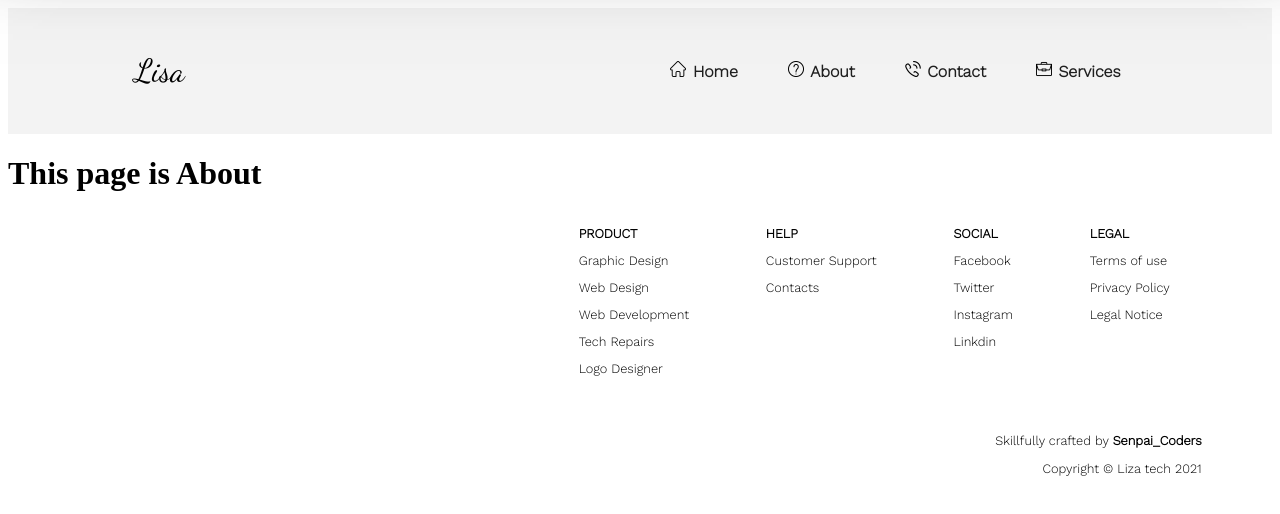
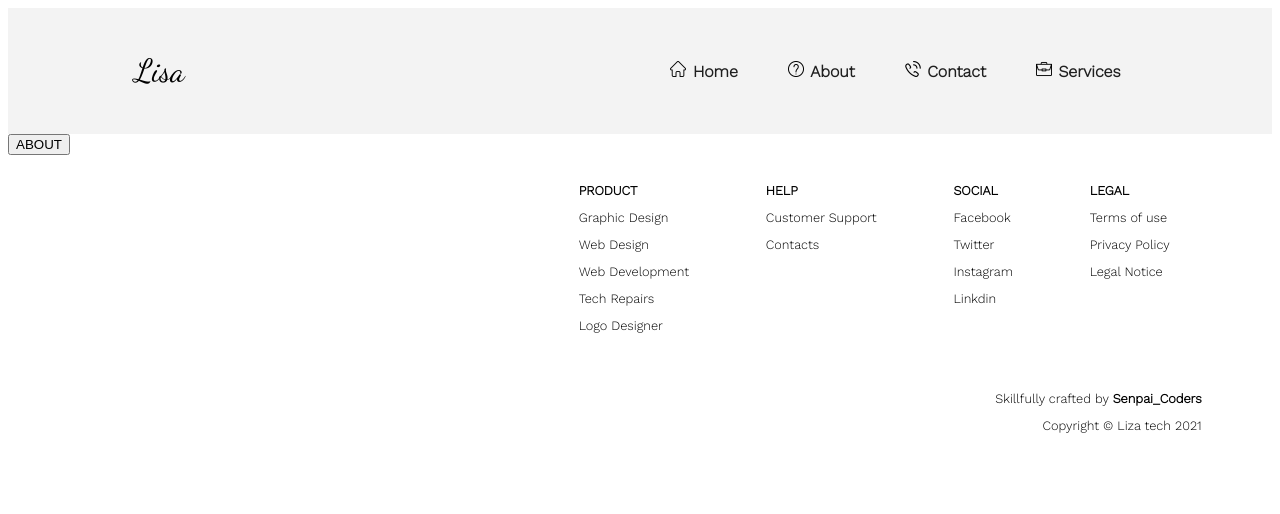
Before and after one commit to Senpai-Coders/Lisa-Webdevelopment-, a React (Create React App) app: page /About in a window 1280 px wide. Shown: the top 514 px of the page. Built offline with nearby package versions, Linux system fonts and the light colour scheme.

Commit message:
editing transitions

```diff
--- a/src/components/Global_Component/Transition/Sketch.js
+++ b/src/components/Global_Component/Transition/Sketch.js
@@ -14,7 +14,7 @@ export default class App extends Component {
     p5.createCanvas(width,height).parent(parent)
   }
   draw = (p5) => {
-    p5.background(0)
+    p5.background(p5.color('#2f1452'))
     p5.fill(255)
     // rect(mouseX,mouseY,3,-100)
 
--- a/src/components/Global_Component/Transition/Transition.scss
+++ b/src/components/Global_Component/Transition/Transition.scss
@@ -12,18 +12,18 @@
     width: 100%;
     height: 100%;
 
-    background-color: black;
+    background-color: #2f1452;
     font-family:"Work Sans", sans-serif;
     color: white;
 
     // Shadow
-    -webkit-box-shadow: 0px 0px 85px 17px rgba(0,0,0,0.75);
-    -moz-box-shadow: 0px 0px 85px 17px rgba(0,0,0,0.75);
-    box-shadow: 0px 0px 85px 17px rgba(0,0,0,0.75);
+    // -webkit-box-shadow: 0px 0px 85px 17px rgba(0,0,0,0.75);
+    // -moz-box-shadow: 0px 0px 85px 17px rgba(0,0,0,0.75);
+    // box-shadow: 0px 0px 85px 17px rgba(0,0,0,0.75);
 
 
     animation-name: tansition-1;
-    animation-duration: 4s;
+    animation-duration: 3s;
     animation-timing-function: ease-in-out;
     animation-fill-mode: forwards;
 
@@ -38,6 +38,8 @@
         100%{
             top:-110%;
             bottom: 100%;
+
+
         }
     }
 
--- a/src/components/landing-page/About/About.js
+++ b/src/components/landing-page/About/About.js
@@ -6,11 +6,25 @@ import "./About.scss"
 import Nav from "../../Global_Component/Nav/Nav";
 import Footer from "../../Global_Component/Footer/Footer"
 
+
+import axios from 'axios'
+const URL = 'http://localhost:5000/Aabout';
+
+
 const About = () => {
+	const submitHandler = () =>{
+		let data = {
+			name: "name",
+			email: "email",
+			message: "message",
+		}
+		axios.post(URL, data);
+
+	}
 	return (
 		<div className="About">
 			<Nav />
-			<h1>This page is About</h1>
+				<button onClick= {()=> submitHandler()}>ABOUT</button>
 			<Footer/>
 		</div>
 
--- a/src/components/landing-page/Contact/Contact.js
+++ b/src/components/landing-page/Contact/Contact.js
@@ -101,7 +101,7 @@ const Contact = () => {
 					<textarea
 						onChange={(e) => { setMessage(e.target.value) }}
 						value={message}
-						cols="30" rows="20"
+						cols="20" rows="10"
 						type="textarea"
 						name="description"
 						className="description"
```
